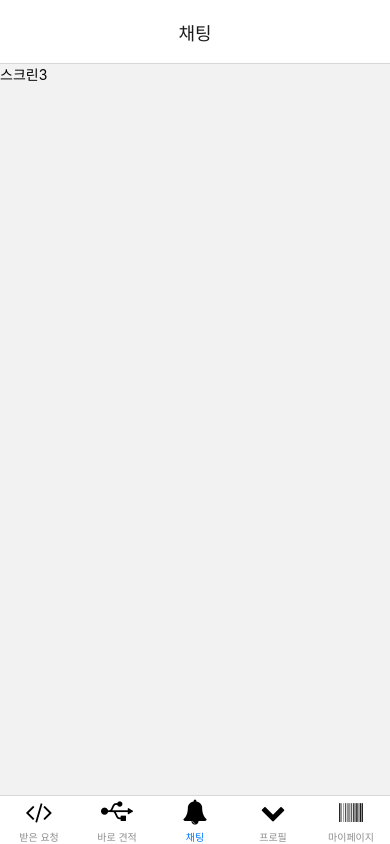
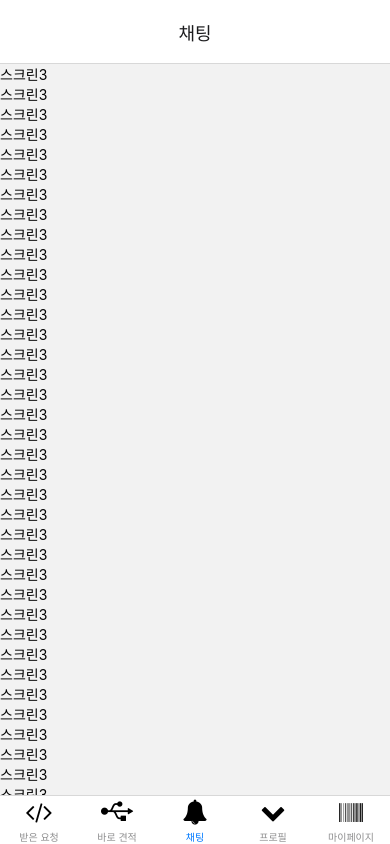
Before and after one commit to Kwon-ohgun/react-native-study, a React Native app: screen /Tab3 in a window 390 px wide. Built offline with nearby package versions, Linux system fonts and the light colour scheme.

Commit message:
[#10]ScrollView

```diff
--- a/screens/Tab3Screen.js
+++ b/screens/Tab3Screen.js
@@ -1,10 +1,114 @@
 import React from 'react';
 import { Text, View } from 'react-native';
+import { ScrollView } from 'react-native';
 
 export default function Tab3Screen() {
   return (
-    <View>
+    <ScrollView>
       <Text>스크린3</Text>
-    </View>
+      <Text>스크린3</Text>
+      <Text>스크린3</Text>
+      <Text>스크린3</Text>
+      <Text>스크린3</Text>
+      <Text>스크린3</Text>
+      <Text>스크린3</Text>
+      <Text>스크린3</Text>
+      <Text>스크린3</Text>
+      <Text>스크린3</Text>
+      <Text>스크린3</Text>
+      <Text>스크린3</Text>
+      <Text>스크린3</Text>
+      <Text>스크린3</Text>
+      <Text>스크린3</Text>
+      <Text>스크린3</Text>
+      <Text>스크린3</Text>
+      <Text>스크린3</Text>
+      <Text>스크린3</Text>
+      <Text>스크린3</Text>
+      <Text>스크린3</Text>
+      <Text>스크린3</Text>
+      <Text>스크린3</Text>
+      <Text>스크린3</Text>
+      <Text>스크린3</Text>
+      <Text>스크린3</Text>
+      <Text>스크린3</Text>
+      <Text>스크린3</Text>
+      <Text>스크린3</Text>
+      <Text>스크린3</Text>
+      <Text>스크린3</Text>
+      <Text>스크린3</Text>
+      <Text>스크린3</Text>
+      <Text>스크린3</Text>
+      <Text>스크린3</Text>
+      <Text>스크린3</Text>
+      <Text>스크린3</Text>
+      <Text>스크린3</Text>
+      <Text>스크린3</Text>
+      <Text>스크린3</Text>
+      <Text>스크린3</Text>
+      <Text>스크린3</Text>
+      <Text>스크린3</Text>
+      <Text>스크린3</Text>
+      <Text>스크린3</Text>
+      <Text>스크린3</Text>
+      <Text>스크린3</Text>
+      <Text>스크린3</Text>
+      <Text>스크린3</Text>
+      <Text>스크린3</Text>
+      <Text>스크린3</Text>
+      <Text>스크린3</Text>
+      <Text>스크린3</Text>
+      <Text>스크린3</Text>
+      <Text>스크린3</Text>
+      <Text>스크린3</Text>
+      <Text>스크린3</Text>
+      <Text>스크린3</Text>
+      <Text>스크린3</Text>
+      <Text>스크린3</Text>
+      <Text>스크린3</Text>
+      <Text>스크린3</Text>
+      <Text>스크린3</Text>
+      <Text>스크린3</Text>
+      <Text>스크린3</Text>
+      <Text>스크린3</Text>
+      <Text>스크린3</Text>
+      <Text>스크린3</Text>
+      <Text>스크린3</Text>
+      <Text>스크린3</Text>
+      <Text>스크린3</Text>
+      <Text>스크린3</Text>
+      <Text>스크린3</Text>
+      <Text>스크린3</Text>
+      <Text>스크린3</Text>
+      <Text>스크린3</Text>
+      <Text>스크린3</Text>
+      <Text>스크린3</Text>
+      <Text>스크린3</Text>
+      <Text>스크린3</Text>
+      <Text>스크린3</Text>
+      <Text>스크린3</Text>
+      <Text>스크린3</Text>
+      <Text>스크린3</Text>
+      <Text>스크린3</Text>
+      <Text>스크린3</Text>
+      <Text>스크린3</Text>
+      <Text>스크린3</Text>
+      <Text>스크린3</Text>
+      <Text>스크린3</Text>
+      <Text>스크린3</Text>
+      <Text>스크린3</Text>
+      <Text>스크린3</Text>
+      <Text>스크린3</Text>
+      <Text>스크린3</Text>
+      <Text>스크린3</Text>
+      <Text>스크린3</Text>
+      <Text>스크린3</Text>
+      <Text>스크린3</Text>
+      <Text>스크린3</Text>
+      <Text>스크린3</Text>
+      <Text>스크린3</Text>
+      <Text>스크린3</Text>
+      <Text>스크린3</Text>
+    </ScrollView>
   );
 }
```
